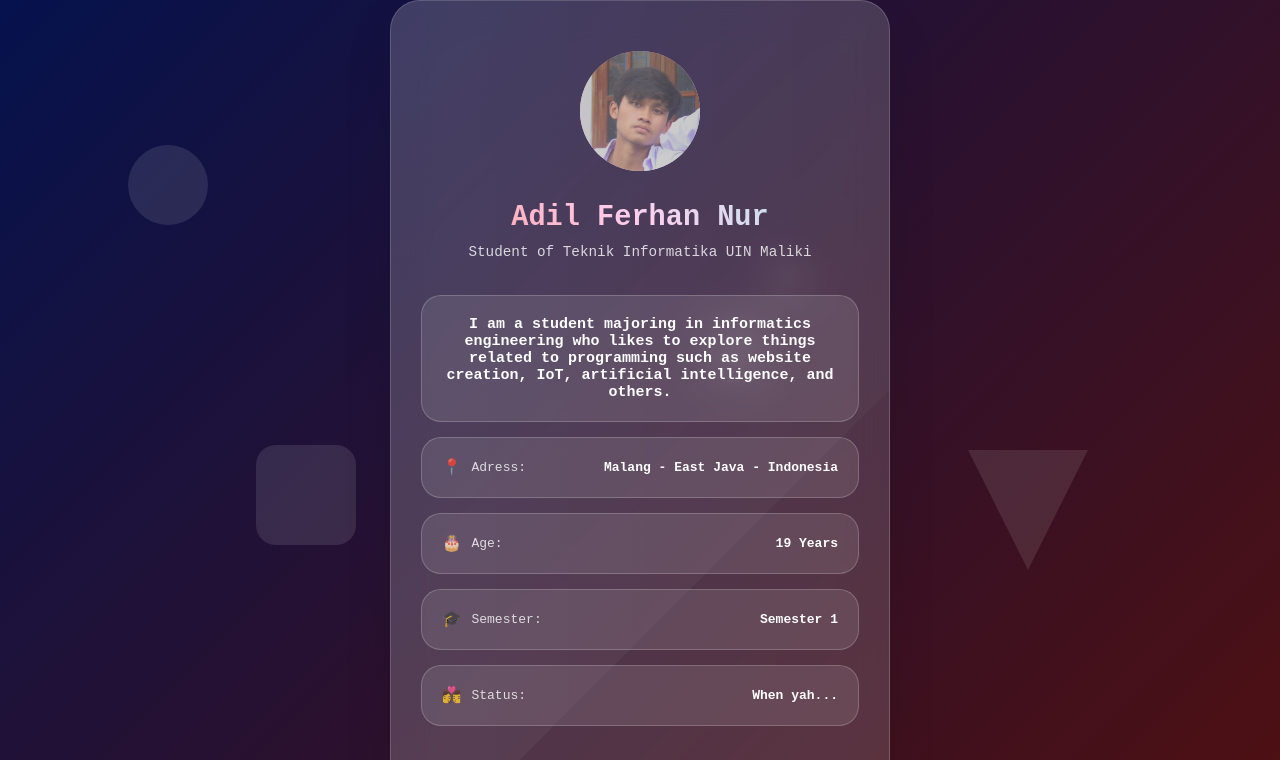
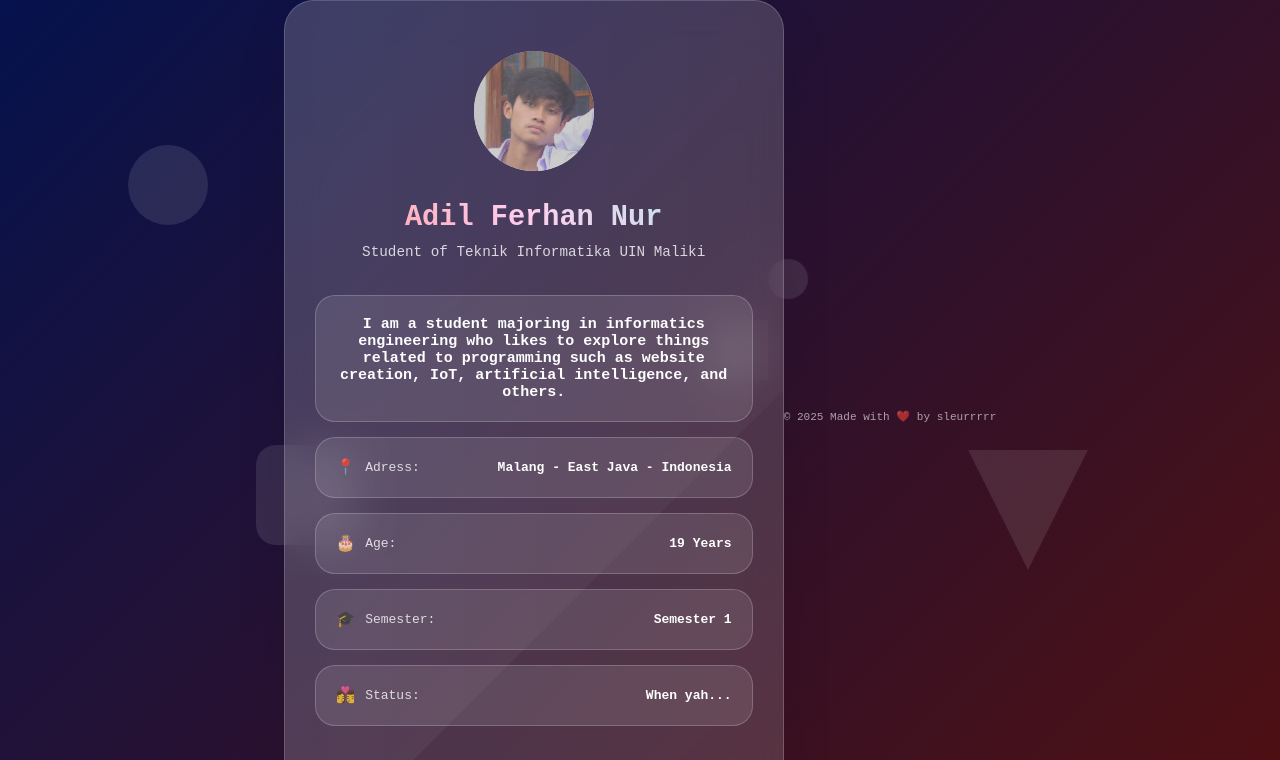
Before and after one commit to sleurrrrr/My-Portofolio, a plain HTML site: page index.html in a window 1280 px wide. Shown: the top 760 px of the page. Drawn offline with Linux system fonts and the light colour scheme.

Commit message:
Update index.html fix

```diff
--- a/index.html
+++ b/index.html
@@ -485,9 +485,9 @@
 
       /* Copyright */
       .copyright {
-        position: absolute;
+        text-align: center;
+        position: relative;
         bottom: 20px;
-        left: 40%;
         transform: translateX(-50%);
         color: rgba(255, 255, 255, 0.6);
         font-size: 0.85rem;
```
